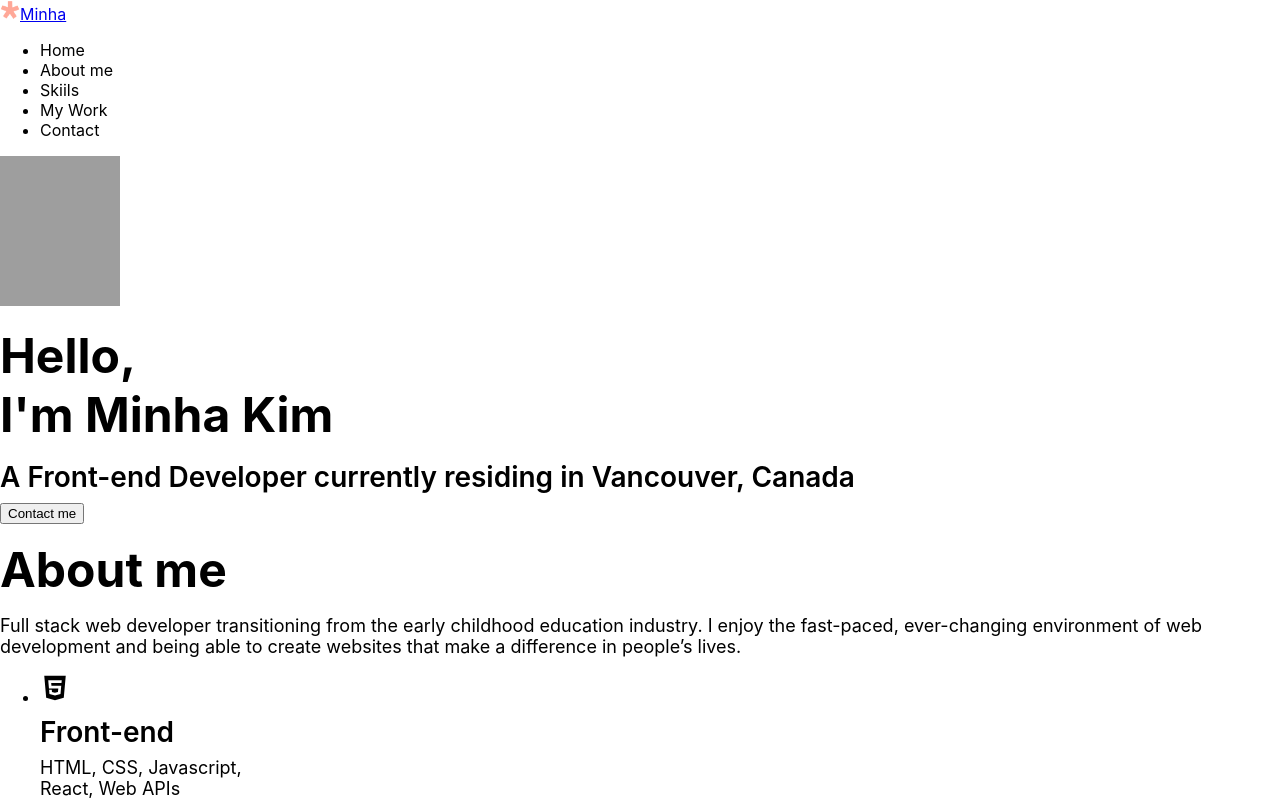
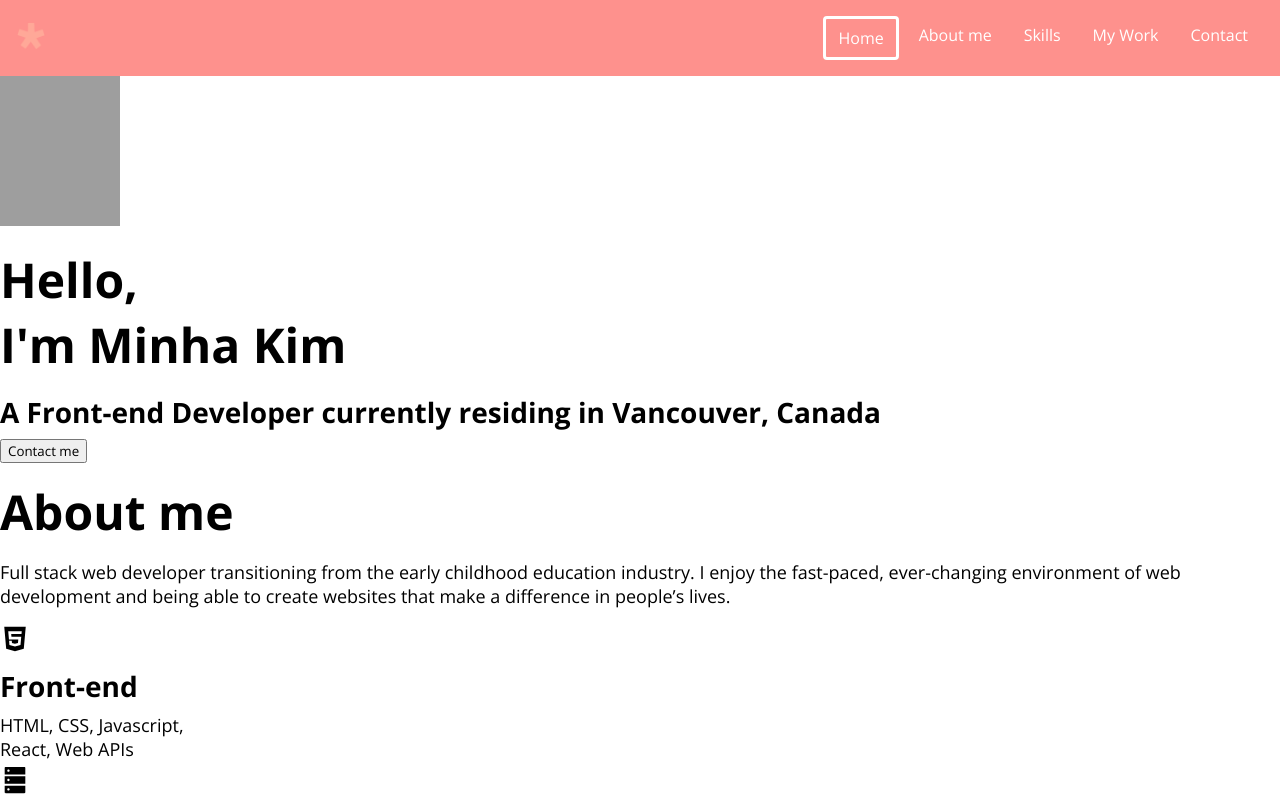
Before and after one commit to minha0817/Portfolio, a React (Create React App) app: page / in a window 1280 px wide. Shown: the top 800 px of the page. Built offline with nearby package versions, Linux system fonts and the light colour scheme; grey boxes are pictures that could not be loaded.

Commit message:
Add styling for Navbar

```diff
--- a/public/index.html
+++ b/public/index.html
@@ -21,12 +21,9 @@
       src="https://kit.fontawesome.com/c399d77cec.js"
       crossorigin="anonymous"
     ></script>
-    <link rel="preconnect" href="https://fonts.googleapis.com" />
-    <link rel="preconnect" href="https://fonts.gstatic.com" crossorigin />
-    <link
-      href="https://fonts.googleapis.com/css2?family=Bungee&family=Open+Sans:wght@300;400;500;700&family=Roboto:wght@400;700&family=Source+Sans+Pro:ital,wght@0,300;0,600;1,300;1,600&display=swap"
-      rel="stylesheet"
-    />
+    <link rel="preconnect" href="https://fonts.googleapis.com">
+    <link rel="preconnect" href="https://fonts.gstatic.com" crossorigin>
+    <link href="https://fonts.googleapis.com/css2?family=Open+Sans:wght@300;400;500;700&display=swap" rel="stylesheet">
   </head>
 
   <body>
--- a/src/components/Nav.js
+++ b/src/components/Nav.js
@@ -1,20 +1,21 @@
 import React from "react";
 import icon from "../pics/favicon2.png";
+import "../styles/nav.css";
 
 export default function Nav() {
+
   return (
     <nav id="navbar">
-      <div className="navbar__logo">
-        <a href="/">
-          <img src={icon} style={{ width: 20, height: 20 }} alt="icon"></img>
-          Minha
+      <div>
+        <a href="/" className="navbar__logo">
+          <img src={icon} alt="icon" className="navbar__logo__icon"></img>
         </a>
       </div>
       <div>
         <ul className="navbar__menu">
-          <li className="navbar__menu__item">Home</li>
+          <li className="navbar__menu__item active" >Home</li>
           <li className="navbar__menu__item">About me</li>
-          <li className="navbar__menu__item">Skiils</li>
+          <li className="navbar__menu__item">Skills</li>
           <li className="navbar__menu__item">My Work</li>
           <li className="navbar__menu__item">Contact</li>
         </ul>
--- a/src/globalVariable.css
+++ b/src/globalVariable.css
@@ -24,13 +24,26 @@
     --weight-bold: 700;
     --weight-semi-bold: 600;
     --weight-regular: 400;
+
+    /* size */
+    --size-border-radius: 4px;
 }
 
 /* Universal tags */
 * {
+  font-family: 'Open Sans', sans-serif;
   box-sizing: border-box;
+  cursor: default;
 }
 
+a {
+  text-decoration: none;
+}
+
+ul {
+  list-style: none;
+  padding-left: 0;
+}
 /* Typography */
 
 h1 {
--- /dev/null
+++ b/src/styles/nav.css
@@ -0,0 +1,36 @@
+#navbar {
+  display: flex;
+  justify-content: space-between;
+  align-items: center;
+  color: var(--color-white);
+  background-color: var(--color-pink);
+  padding: 0 16px;
+}
+
+.navbar__logo {
+  color: var(--color-white);
+}
+
+.navbar__logo__icon {
+  width: 30px;
+  height: 30px;
+}
+
+.navbar__menu {
+  display: flex;
+}
+
+.navbar__menu__item {
+  margin: 0 4px;
+  padding: 8px 12px;
+  cursor: pointer;
+  border-radius: var(--size-border-radius);
+}
+
+.navbar__menu__item.active {
+  border-style: solid;
+}
+
+.navbar__menu__item:hover {
+  background-color: var(--color-dark-pink);
+}
```
